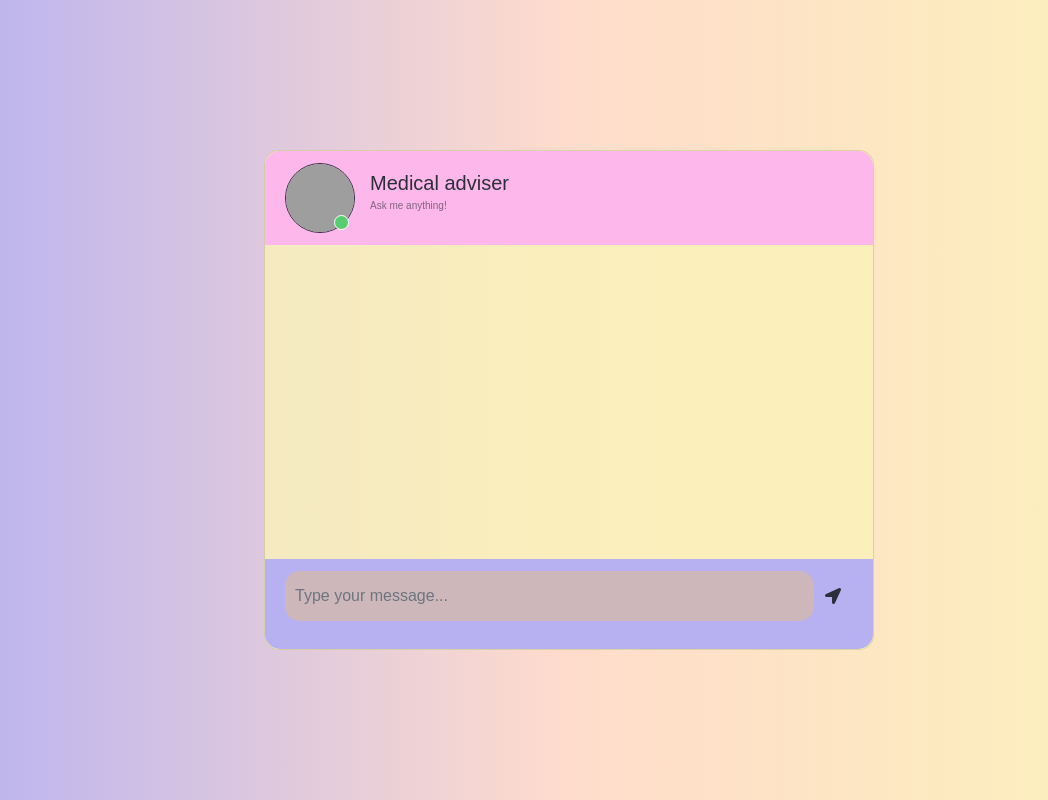
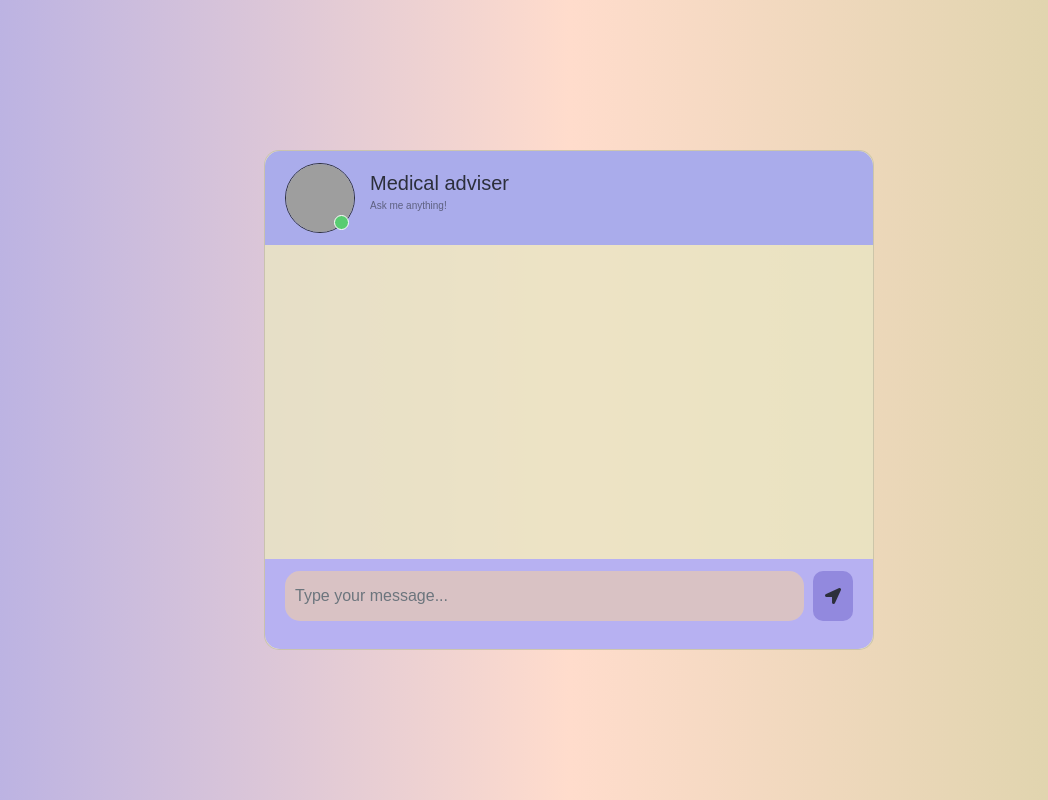
Before and after one commit to Harintharan/Medical_Advice_Chatbot-GenAI-, a Flask app: page / in a window 1280 px wide. Shown: the whole page, without its empty margins (71-1119 px from the left). Run offline with Flask 3, Linux system fonts and the light colour scheme; some libraries are stand-ins or nearby versions; grey boxes are pictures that could not be loaded.

Commit message:
readme update

```diff
--- a/static/style.css
+++ b/static/style.css
@@ -224,19 +224,24 @@ border-radius: 0 0 15px 15px !important;
 body, html {
     height: 100%;
     margin: 0;
-    background: linear-gradient(to right, #B7B1F2, #FFDCCC, #FBF3B9);
+    background: linear-gradient(to right, #b4aee5, #FFDCCC, #d7d2a5);
     font-family: 'Arial', sans-serif;
   }
 
   .chat {
     margin-top: auto;
     margin-bottom: auto;
+
   }
+
+  send_btn {
+    padding: 5px 10px; /* Optional: Adjust the button's padding */
+}
 
   .card {
     height: 500px;
     border-radius: 15px !important;
-    background-color: rgba(251, 243, 185, 0.8) !important;
+    background-color: rgba(233, 229, 196, 0.8) !important;
   }
 
   .contacts_body {
@@ -252,7 +257,7 @@ body, html {
   .card-header {
     border-radius: 15px 15px 0 0 !important;
     border-bottom: 0 !important;
-    background-color: #FDB7EA !important;
+    background-color: #aaaceb !important;
     color: #2C2F3B;
   }
 
@@ -267,7 +272,7 @@ body, html {
   }
 
   .search, .type_msg {
-    background-color: rgba(212, 186, 174, 0.8) !important;
+    background-color: rgba(227, 199, 185, 0.8) !important;
     border: 0 !important;
     color: #2C2F3B !important;
     height: 50px !important;
@@ -281,11 +286,12 @@ body, html {
   }
 
   .attach_btn, .send_btn, .search_btn {
-    background-color: #B7B1F2 !important;
+    background-color: #9289de !important;
     border: 0 !important;
     color: #2C2F3B !important;
     cursor: pointer;
     border-radius: 10px !important;
+    margin-left: 10px;
   }
 
   .contacts {
--- a/templates/chat.html
+++ b/templates/chat.html
@@ -43,7 +43,8 @@
 						</div>
 						<div class="card-footer">
 							<form id="messageArea" class="input-group">
-                                <input type="text" id="text" name="msg" placeholder="Type your message..." autocomplete="off" class="form-control type_msg" required/>
+                                <input  type="text" id="text" name="msg" placeholder="Type your message..." autocomplete="off" class="form-control type_msg" required/>
+
 								<div class="input-group-append">
 									<button type="submit" id="send" class="input-group-text send_btn"><i class="fas fa-location-arrow"></i></button>
 								</div>
```
Also changed, not shown: README.md, 1 other file.
